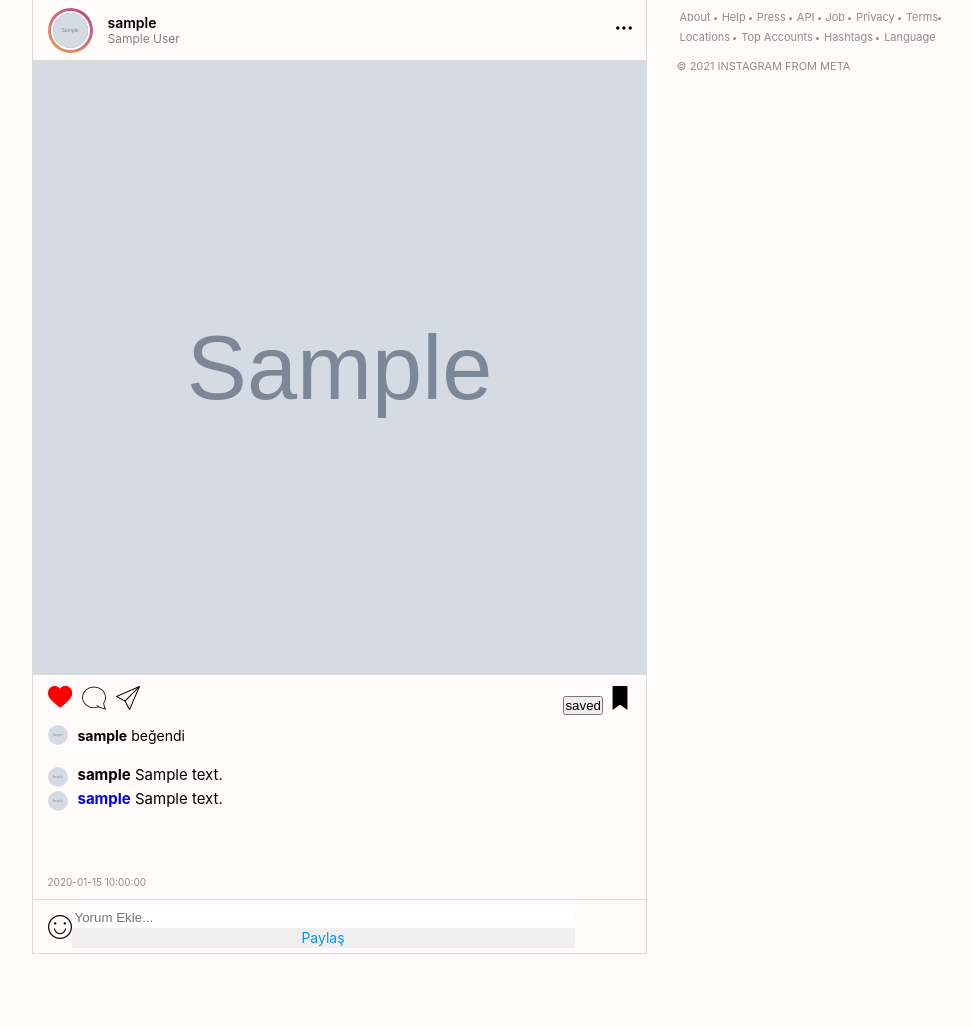
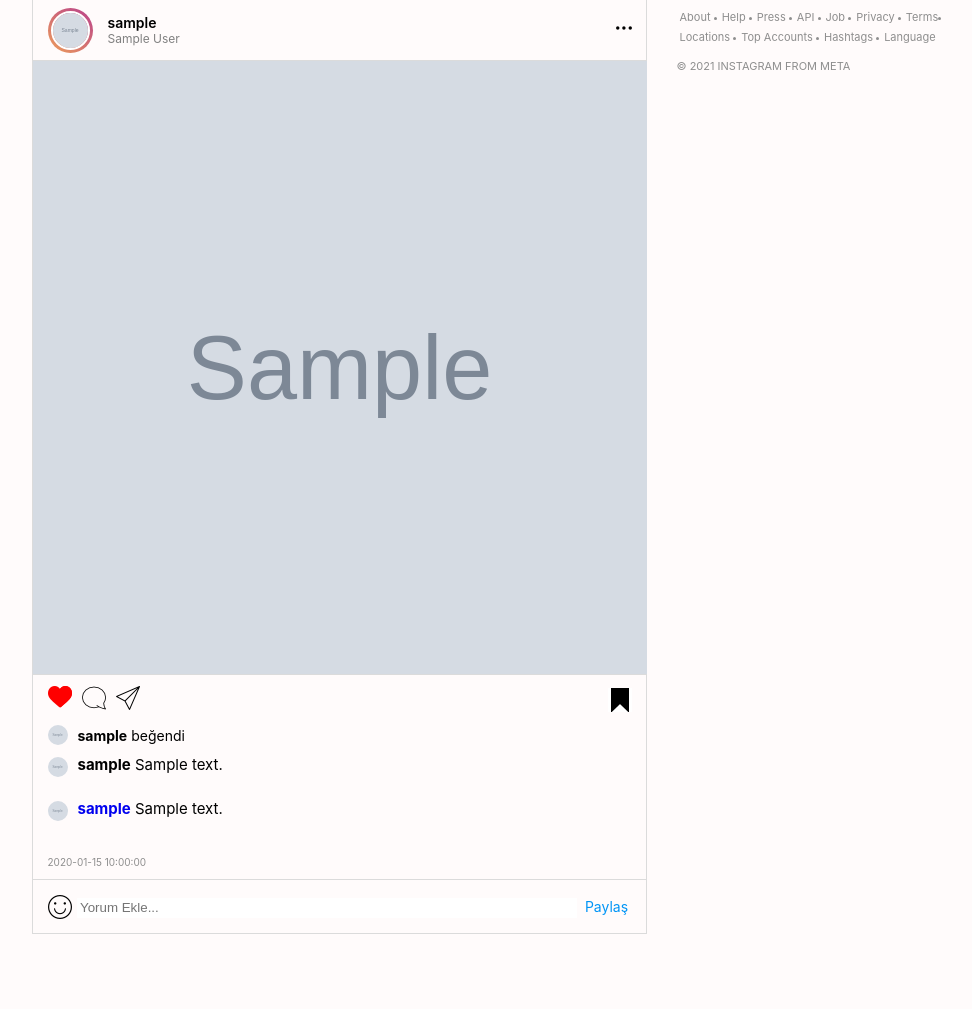
Before and after one commit to gokhanimen/instagram-project, a PHP site: page / in a window 1280 px wide. Shown: the part 208-1237 px from the top of the page, without its empty margins (141-1113 px from the left). After the commit the page ends 1142 px from the top, so only its background shows below. Run offline with PHP 8.4, Linux system fonts and the light colour scheme; the visitor is signed in with stand-in values (Sample User, id 1); tables that the repository leaves empty or names only in its code hold one stand-in row (values such as "Sample post"); grey boxes marked "Sample" are stand-in pictures; style sheets or scripts are compiled from the project's sources; some libraries are stand-ins or nearby versions.

```diff
--- a/css/index.scss
+++ b/css/index.scss
@@ -102,15 +102,13 @@
                             };
                         }
                         & .post-area-username{
-                            width: 80px;
                             font-size: 14px;
                             font-weight: 600;
                             font-family: -apple-system, BlinkMacSystemFont, 'Segoe UI', Roboto, Oxygen, Ubuntu, Cantarell, 'Open Sans', 'Helvetica Neue', sans-serif;
                             color: #000;
                         }
 
-                        & .post-area-postdate{
-                            width: 80px;
+                        & .post-area-fullname{
                             font-size: 12px;
                             font-weight: 400;
                             font-family: -apple-system, BlinkMacSystemFont, 'Segoe UI', Roboto, Oxygen, Ubuntu, Cantarell, 'Open Sans', 'Helvetica Neue', sans-serif;
@@ -138,7 +136,6 @@
                     padding: 0 15px;
                     & .post-interaction{
                         display: flex;
-                    }
                         & .post-heart{
                             height: 24px;
                             width: 24px;
@@ -160,6 +157,25 @@
                             margin-right: 10px;
                         }
                     }
+                    & .saved-area{
+                        & .post-saved{
+                            height: 24px;
+                            width: 24px;
+                            border: none;
+                            background-color: transparent;
+                            outline: none;
+                            cursor: pointer;
+                            &.void{
+                                background-image: url(./../img/ribbon.png);
+                                background-repeat: no-repeat;
+                            }
+                            &.fill{
+                                background-image: url(./../img/fill-ribbon.png);
+                                background-repeat: no-repeat;
+                            }
+                        }
+                    }
+                }
                 &-info{
                     display: flex;
                     align-items: center;
@@ -167,7 +183,7 @@
                     height: auto;
                     padding-right: 15px;
                     padding-left: 15px;
-                    margin-bottom: 15px;
+                    margin-bottom: 5px;
                     & img{
                         height: 20px;
                         width: 20px;
@@ -181,16 +197,20 @@
                     }
                 }
                 &-comment-area{
-                    height: 100px;
+                    height: 90px;
                     width: 614px;
                     padding: 5px 15px;
-
                     margin-bottom: 15px;
                     overflow: hidden;
                     font-size: 15px;
+                    overflow-y: scroll;
                     & .post-user-comment{
                         display: flex;
                         align-items: center;
+                        margin-bottom: 5px;
+                        &.postDesc{
+                            margin-bottom: 20px;
+                        }
                         & img{
                             height: 20px;
                             width: 20px;
@@ -231,16 +251,20 @@
                     }
                     & input{
                         height: 20px;
-                        width: 503px;
+                        width: 500px;
                         border: none;
                         padding: 0px 3px;
                         user-select: auto;
                         outline: none;
                     }
                     & .post-text-area-send{
+                        height: 40px;
+                        width: 50px;
                         font-size: 14px;
                         font-family: -apple-system, BlinkMacSystemFont, 'Segoe UI', Roboto, Oxygen, Ubuntu, Cantarell, 'Open Sans', 'Helvetica Neue', sans-serif;
                         color: #0095f6;
+                        background-color: transparent;
+                        cursor: pointer;
                     }
                 }
             }
--- a/index.php
+++ b/index.php
@@ -159,7 +159,7 @@
                                     </div>
                                     <div class="post-user-info-group">
                                         <p class="post-area-username"><?=$fetch_following_info["user_name"]?></p>
-                                        <p class="post-area-postdate"><?=$fetch_following_info["full_name"]?></p>
+                                        <p class="post-area-fullname"><?=$fetch_following_info["full_name"]?></p>
                                     </div>
                                 </a>
                             </div>
@@ -202,14 +202,14 @@
                                     if (mysqli_num_rows($saved_control_sql)) { ?>
                                         <form action="process.php" method="POST">
                                             <input type="text" value="<?=$fetch_following_info["post_id"]?>" name="post_id" hidden>
-                                            <input type="submit" name="post_saved_btn" value="saved">
-                                            <img class="post-ribbon" src="./img/fill-ribbon.png" alt="">
+                                            <input type="submit" name="post_saved_btn" class="post-saved fill" value="">
+                                            <!-- <img class="post-ribbon" src="./img/fill-ribbon.png" alt=""> -->
                                         </form>
                                     <?php } else { ?>
                                         <form action="process.php" method="POST">
                                             <input type="text" value="<?=$fetch_following_info["post_id"]?>" name="post_id" hidden>
-                                            <input type="submit" name="post_saved_btn" value="saved">
-                                            <img class="post-ribbon" src="./img/ribbon.png" alt="">
+                                            <input type="submit" name="post_saved_btn" class="post-saved void" value="">
+                                            <!-- <img class="post-ribbon" src="./img/ribbon.png" alt=""> -->
                                         </form>
                                 <?php } ?>
 
@@ -233,7 +233,7 @@
                         </div>
 
                         <div class="post-comment-area">
-                            <div class="post-user-comment">
+                            <div class="post-user-comment postDesc">
                                 <img src="<?=$fetch_following_info["profile_photo"]?>" alt="">
                                 <p class="post-desc"><b><?=$fetch_following_info["user_name"]?></b> <?=$fetch_following_info["post_description"]?></p>
                             </div>
--- a/settings.php
+++ b/settings.php
@@ -149,7 +149,7 @@
                 </form>
                 <div class="change-password">
                     <div class="change-password-profile-info">
-                        <img class="change-password-profile-img" src="./img/header-zuckerberg.jpg" alt="">
+                        <img class="change-password-profile-img" src="<?=$get_user_profile_info["profile_photo"]?>" alt="">
 
                         <p class="change-password-profile-name"><?=$get_user_profile_info["user_name"]?></p>
                     </div>
```
Also changed, not shown: assets/css/index.min.css, css/index.css, img/fill-ribbon.png, img/ribbon.png, img/share/zz6472.png (added), 1 other file. Lines whose indentation alone changed are shown as unchanged.
